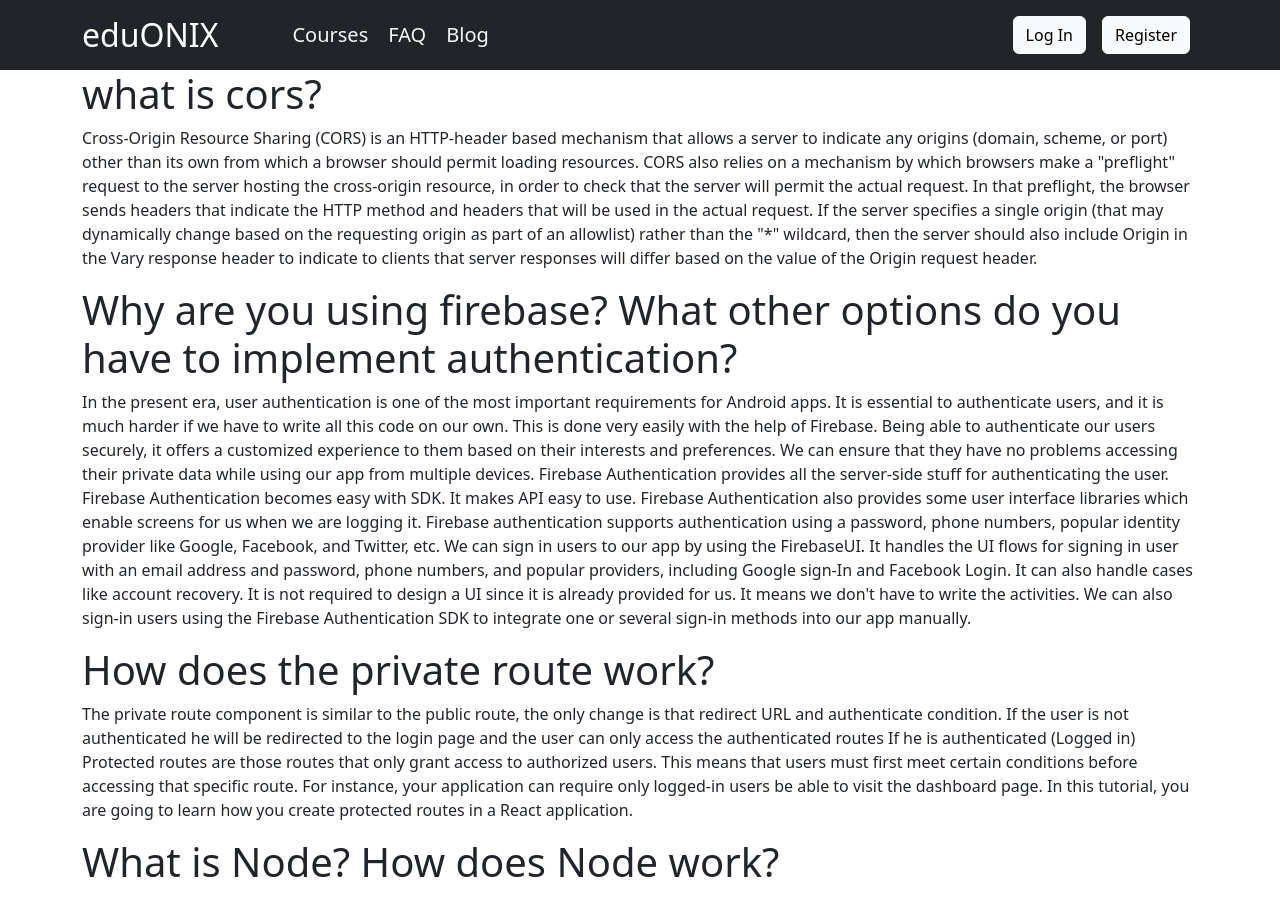
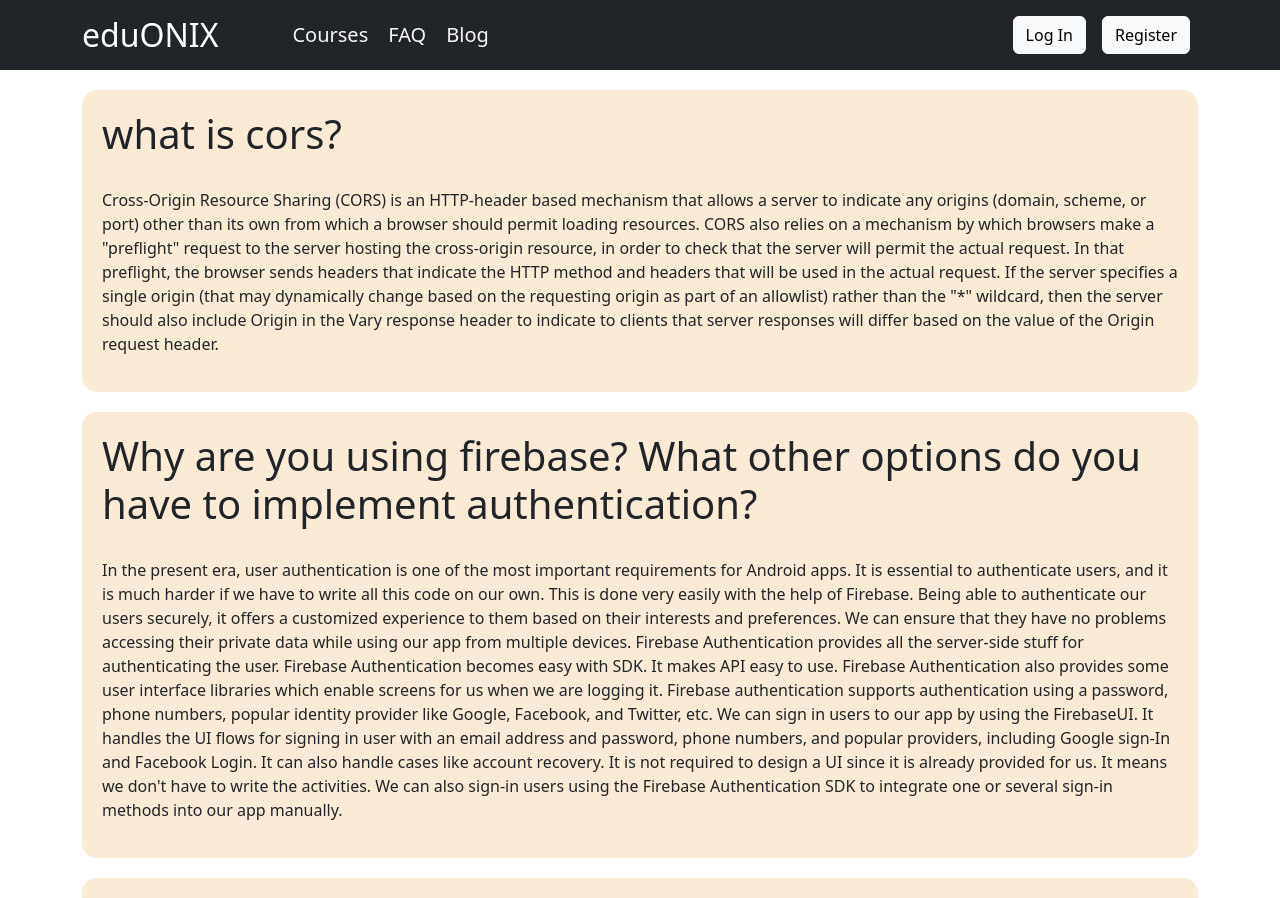
Before and after one commit to mr7aali/eduonix, a React (Create React App) app: page /blog in a window 1280 px wide. Shown: the top 898 px of the page. Built offline with nearby package versions, Linux system fonts and the light colour scheme; no server answers.

Commit message:
blog page done

```diff
--- /dev/null
+++ b/src/component/Blog/Blog.css
@@ -0,0 +1,10 @@
+.blg-container{
+
+    margin: 20px auto;
+    padding: 20px;
+    border-radius: 15px;
+    background-color: antiquewhite;
+}
+.blg-container h1{
+    margin-bottom: 30px;
+}
--- a/src/component/Blog/Blog.js
+++ b/src/component/Blog/Blog.js
@@ -1,10 +1,10 @@
 import React from 'react';
 import { Container } from 'react-bootstrap';
-
+import './Blog.css'
 const Blog = () => {
     return (
         <Container>
-            <div>
+            <div className='blg-container'>
                 <h1>what is cors?</h1>
                 <p>Cross-Origin Resource Sharing (CORS) is an HTTP-header based mechanism that allows a server to indicate any origins (domain, scheme, or port) other than its own from which a browser should permit loading resources. CORS also relies on a mechanism by which browsers make a "preflight" request to the server hosting the cross-origin resource, in order to check that the server will permit the actual request. In that preflight, the browser sends headers that indicate the HTTP method and headers that will be used in the actual request.
                     If the server specifies a single origin (that may dynamically change based on the requesting origin as part of an allowlist) rather than the "*" wildcard, then the server should also include Origin in the Vary response header to indicate to clients that server responses will differ based on the value of the Origin request header.
@@ -13,7 +13,7 @@ const Blog = () => {
 
 
 
-            <div>
+            <div className='blg-container'>
                 <h1> Why are you using firebase? What other options do you have to implement authentication?</h1>
                 <p>In the present era, user authentication is one of the most important requirements for Android apps. It is essential to authenticate users, and it is much harder if we have to write all this code on our own. This is done very easily with the help of Firebase.
 
@@ -30,7 +30,7 @@ const Blog = () => {
             </div>
 
 
-            <div>
+            <div className='blg-container'>
                 <h1> How does the private route work?</h1>
                 <p>The private route component is similar to the public route, the only change is that redirect URL and authenticate condition. If the user is not authenticated he will be redirected to the login page and the user can only access the authenticated routes If he is authenticated (Logged in)
                     Protected routes are those routes that only grant access to authorized users. This means that users must first meet certain conditions before accessing that specific route. For instance, your application can require only logged-in users be able to visit the dashboard page.
@@ -40,7 +40,7 @@ const Blog = () => {
             </div>
 
 
-            <div>
+            <div className='blg-container'>
                 <h1>
                     What is Node? How does Node work?
                 </h1>
```
